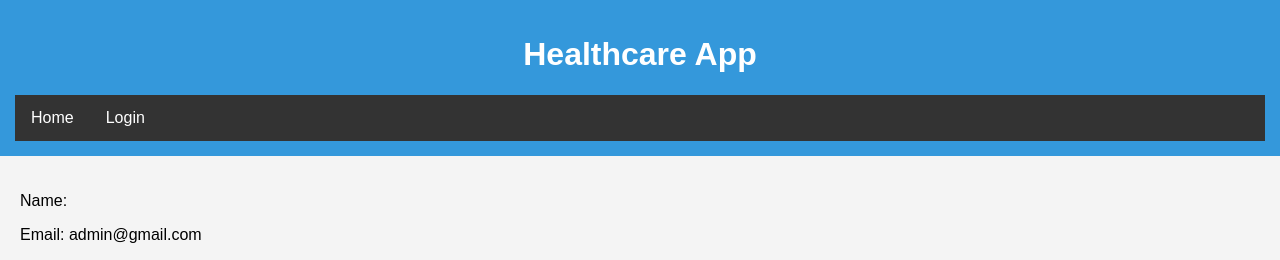
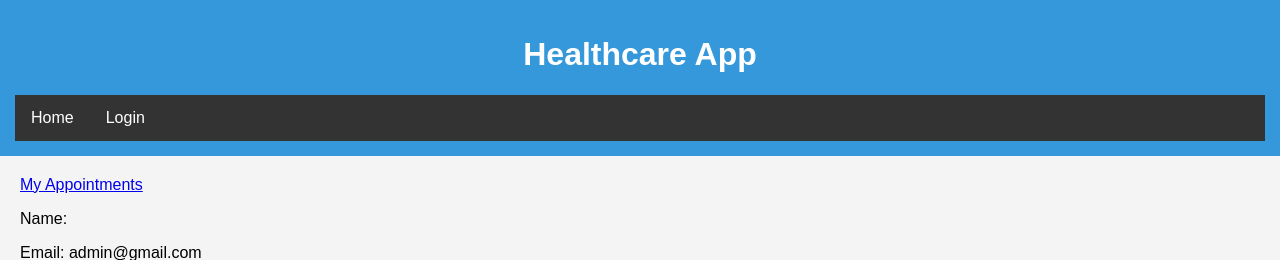
Before and after one commit to SNaf1/healthcare_management, a Django app: page /profile/ in a window 1280 px wide. Shown: the top 260 px of the page. Run offline with Django 4.2, Linux system fonts and the light colour scheme; a user stored in the database is signed in; data comes from the database, SQL or seed files in the repository; both versions use the stored data as it was after the commit.

Commit message:
added my appointment tab

```diff
--- a/website/models.py
+++ b/website/models.py
@@ -66,6 +66,8 @@
     hospital = models.ForeignKey(Hospital, on_delete=models.CASCADE)
     chamber_no = models.CharField(max_length=20)
 
+    class Meta:
+        unique_together = ('chamber_no', 'hospital')
 
     def save(self, *args, **kwargs):
         # Check if the doctor is already associated with another hospital
--- a/website/templates/profile.html
+++ b/website/templates/profile.html
@@ -1,6 +1,8 @@
 {% extends 'base.html' %}
 
+
 {% block content %}
+  <a href="{% url 'my_appointments' %}">My Appointments</a>
   <p>Name: {{ patient.name }}</p>
   <p>Email: {{ patient.email }}</p>
   <p>Phone: {{ patient.phone }}</p>
--- a/website/urls.py
+++ b/website/urls.py
@@ -8,6 +8,7 @@
     path('logout/', views.logout_view, name='logout'),
     path('loggedin/', views.loggedin_view, name='loggedin'),
     path('profile/', views.profile_view, name='profile'),
+    path('my_appointments/', views.my_appointments_view, name='my_appointments'),
     path('book-appointment/', views.book_appointment_view, name='book_appointment'),
     path('select_date/<int:doctor_id>/', views.select_date_view, name='select_date'),
     path('select_time/<int:doctor_id>/<str:date>/', views.select_time_view, name='select_time'),
--- a/website/views.py
+++ b/website/views.py
@@ -6,7 +6,6 @@
 from django.contrib.auth.decorators import login_required
 from .forms import PatientForm, DoctorForm, DateForm, TimeForm, PaymentForm, HospitalBranchForm, HospitalRoomForm
 from django.contrib import messages
-from formtools.wizard.views import SessionWizardView
 from datetime import date
 
 def home(request):
@@ -63,6 +62,17 @@
 
 # def book_appointment_view(request):
 #     return render(request, 'appointment.html')
+
+
+def my_appointments_view(request):
+    if request.user.is_authenticated:
+        # Filter appointments for the logged-in user
+        appointments = Appointment.objects.filter(username=request.user)
+        return render(request, 'my_appointments.html', {'appointments': appointments})
+    else:
+        # Redirect to login page if user not logged in
+        return redirect('login')
+
 
 def book_appointment_view(request):
     if request.method == 'POST':
```
Also changed, not shown: website/templates/my_appointments.html (+14 -0 lines), db.sqlite3.
